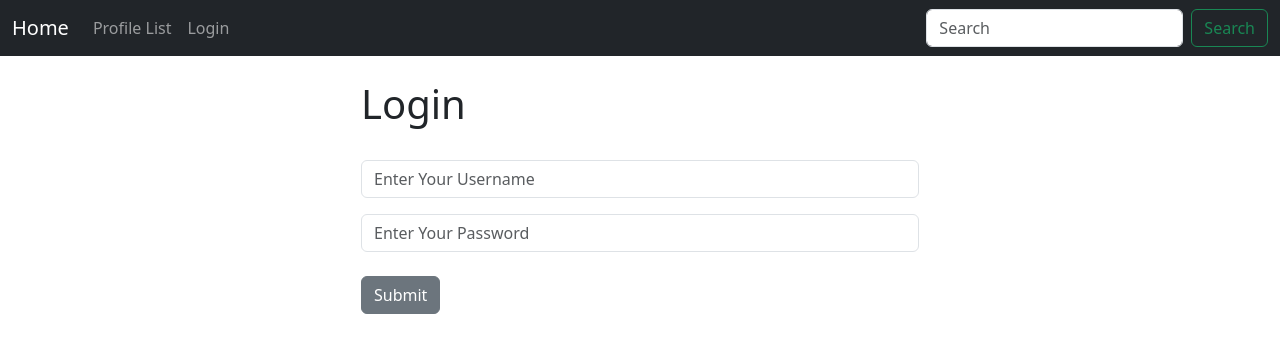
After one commit to CKaiserM/cwirek, a Django app: page /login/ in a window 1280 px wide. The commit adds this page. Shown: the top 353 px of the page. Run offline with Django 5.2, Linux system fonts and the light colour scheme.

Commit message:
Log In/Out added

```diff
--- /dev/null
+++ b/komunikator/cwirek/templates/login.html
@@ -0,0 +1,28 @@
+{% extends 'base.html' %}
+
+{% block content %}
+{% if user.is_authenticated %}
+<h1>
+    You are already logged in.
+</h1>
+{% else %}
+<div class="col-md-6 offset-md-3">
+    <h1>Login</h1>
+    <br/>
+    <form method=POST action="{% url 'login' %}">
+        {% csrf_token %}
+        <div class="mb-3">
+          <input type="text" class="form-control" name="username" placeholder="Enter Your Username">
+
+        </div>
+        <div class="mb-3">
+          <input type="password" class="form-control" name="password" placeholder="Enter Your Password">
+        <br/>
+        <button type="submit" class="btn btn-secondary">Submit</button>
+      </form>
+
+
+</div>
+{% endif %}
+
+{% endblock %}
--- a/komunikator/cwirek/templates/navbar.html
+++ b/komunikator/cwirek/templates/navbar.html
@@ -14,6 +14,13 @@
           <li class="nav-item">
             <a class="nav-link" href="{% url 'profile' request.user.id %}">My Profile</a>
           </li>
+          <li class="nav-item">
+            <a class="nav-link" href="{% url 'logout' %}">Logout</a>
+          </li>
+          {% else %}
+          <li class="nav-item">
+            <a class="nav-link" href="{% url 'login' %}">Login</a>
+          </li>
           {% endif %}
         </ul>
         <form class="d-flex" role="search">
--- a/komunikator/cwirek/urls.py
+++ b/komunikator/cwirek/urls.py
@@ -5,4 +5,6 @@ urlpatterns = [
     path('', views.home, name="home"),
     path('profile_list/', views.profile_list, name="profile_list"),
     path('profile/<int:pk>', views.profile, name="profile"),
+    path('login/', views.login_user, name="login"),
+    path('logout/', views.logout_user, name="logout"),
     ]
--- a/komunikator/cwirek/views.py
+++ b/komunikator/cwirek/views.py
@@ -2,6 +2,7 @@ from django.shortcuts import render, redirect
 from django.contrib import messages
 from .models import Profile, Yard
 from .forms import YardForm
+from django.contrib.auth import authenticate, login, logout
 # Home view
 
 def home(request):
@@ -52,3 +53,25 @@ def profile(request, pk):
     else:
         messages.success(request, ("You must be logged in to view this page..."))
         return redirect('home')
+
+def login_user(request):
+    if request.method == "POST":
+        username=request.POST['username']
+        password=request.POST['password']
+
+        user = authenticate(request, username=username, password=password)
+        if user is not None:
+            login(request, user)
+            messages.success(request, ("You have been logged in"))
+            return redirect('home')
+        else:
+            messages.success(request, ("Wrong password or username"))
+            return redirect('login')
+    else:
+        return render(request, 'login.html', {})
+
+
+def logout_user(request):
+    logout(request)
+    messages.success(request, ("You have been logged out"))
+    return redirect('home')
```
Also changed, not shown: komunikator/db.sqlite3.
